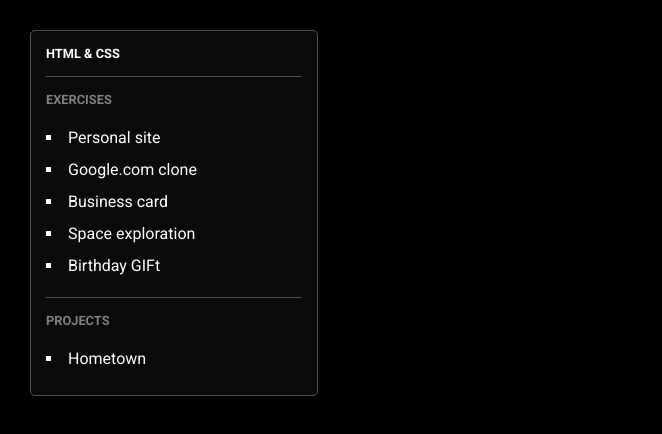
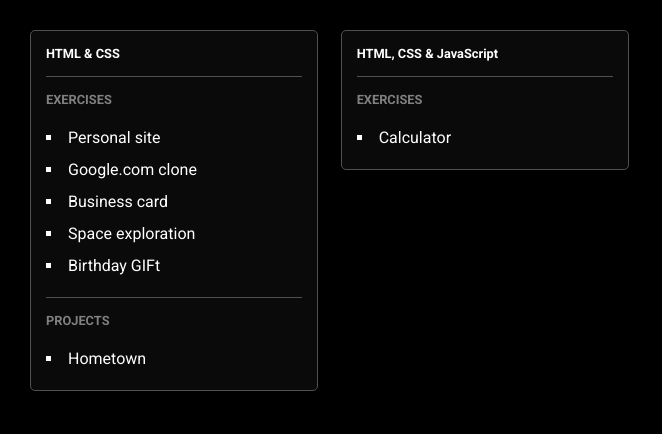
Before and after one commit to mario-fuckan/HITA2025, a plain HTML site: page index.html in a window 1280 px wide. Shown: the whole page, without its empty margins (0-662 px from the left). Drawn offline with Linux system fonts and the light colour scheme.

Commit message:
Created a new column for tasks + Calculator

```diff
--- a/index.html
+++ b/index.html
@@ -30,6 +30,15 @@
                 </ul>
             </div>
         </section>
+        <section>
+            <h2>HTML, CSS & JavaScript</h2>
+            <div class="exercises">
+                <h1>Exercises</h1>
+                <ul>
+                    <li><a href="/exercise/calculator/">Calculator</a></li>
+                </ul>
+            </div>
+        </section>
     </main>
 </body>
 
--- a/main.css
+++ b/main.css
@@ -26,15 +26,17 @@ main {
     box-sizing: border-box;
     padding: 30px;
     display: grid;
+    grid-template-columns: repeat(4, 1fr);
+    justify-content: center;
+    align-items: flex-start;
+    grid-template-rows: auto;
     gap: calc(var(--padding) * 1.5);
-    grid-template-columns: repeat(4, 1fr);
-    grid-template-rows: max-content;
 }
 
 section {
     display: flex;
     flex-direction: column;
-    padding: var(--padding) var(--padding) 5px var(--padding);
+    padding: var(--padding) var(--padding) 0px var(--padding);
     border-radius: 5px;
     color: white;
     background-color: var(--section-bg);
@@ -57,12 +59,8 @@ section h1 {
     text-transform: uppercase;
 }
 
-section .exercises {
+section>div {
     border-top: 1px solid var(--border);
-    border-bottom: 1px solid var(--border);
-}
-
-section div {
     display: flex;
     flex-direction: column;
     gap: var(--padding);
```
Also changed, not shown: exercise/calculator/index.html (added, +27 -0 lines), exercise/calculator/main.js (added, +18 -0 lines).
